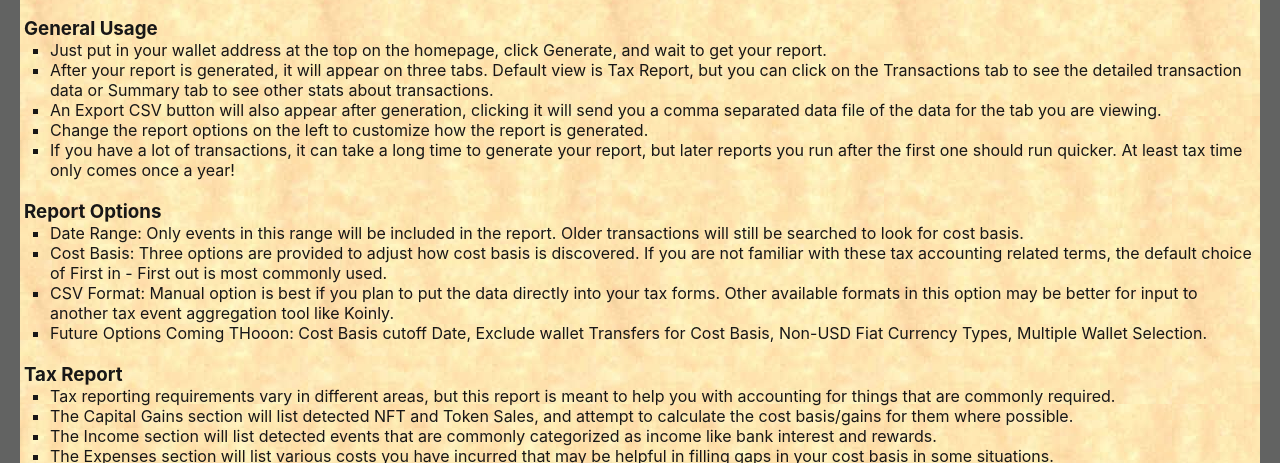
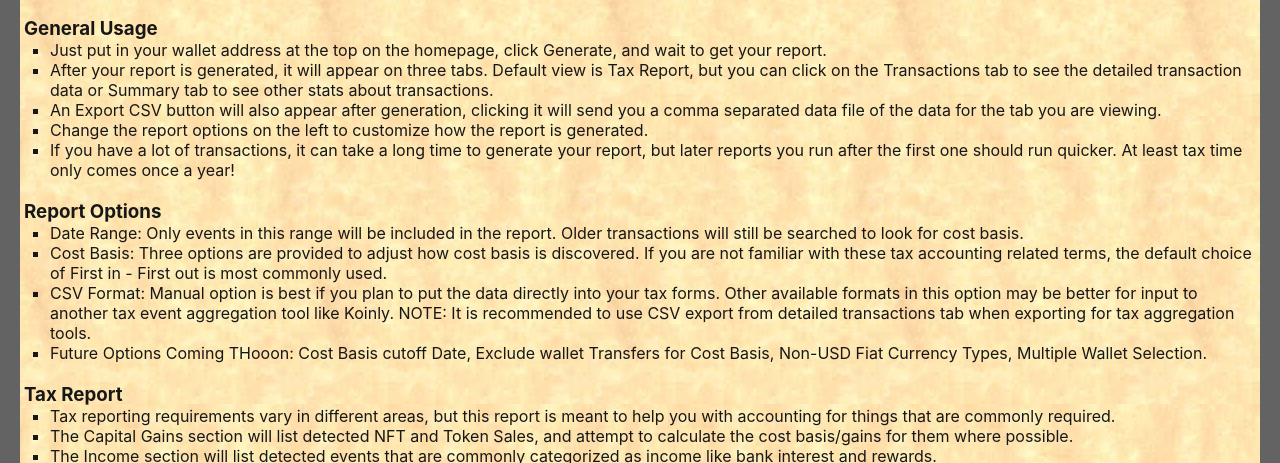
Before and after one commit to pwillworth/dfkreport, a plain HTML site: page web/templates/help.html in a window 1280 px wide. Shown: the part 292-755 px from the top of the page. Drawn offline with Linux system fonts and the light colour scheme; files whose address does not match are found by name.

Commit message:
more help

```diff
--- a/web/templates/help.html
+++ b/web/templates/help.html
@@ -31,7 +31,7 @@
     <ul>
         <li>Date Range: Only events in this range will be included in the report.  Older transactions will still be searched to look for cost basis.</li>
         <li>Cost Basis: Three options are provided to adjust how cost basis is discovered.  If you are not familiar with these tax accounting related terms, the default choice of First in - First out is most commonly used.</li>
-        <li>CSV Format: Manual option is best if you plan to put the data directly into your tax forms.  Other available formats in this option may be better for input to another tax event aggregation tool like Koinly.</li>
+        <li>CSV Format: Manual option is best if you plan to put the data directly into your tax forms.  Other available formats in this option may be better for input to another tax event aggregation tool like Koinly.  NOTE: It is recommended to use CSV export from detailed transactions tab when exporting for tax aggregation tools.</li>
         <li>Future Options Coming THooon: Cost Basis cutoff Date, Exclude wallet Transfers for Cost Basis, Non-USD Fiat Currency Types, Multiple Wallet Selection.</li>
     </ul>
     <h3 class="helpTopic">Tax Report</h3>
```
